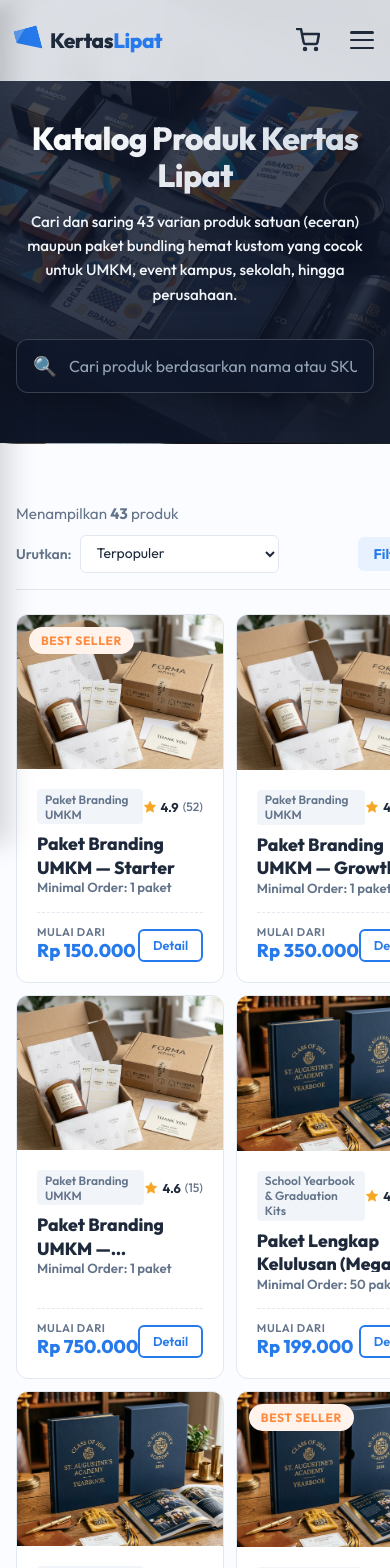
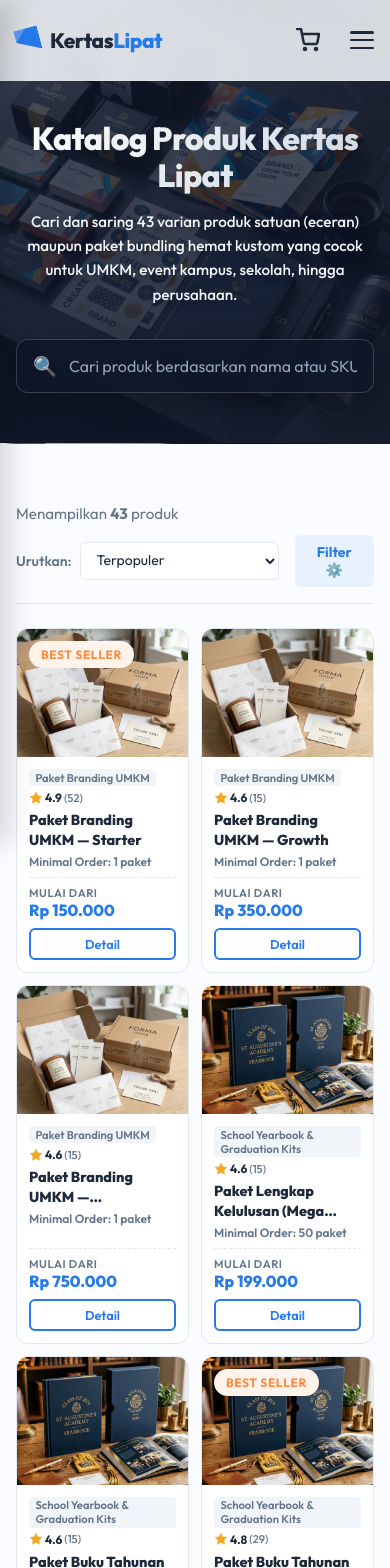
Before and after one commit to Ardiyanto24/mockup-website-kertas-lipat, a Next.js app: page /products in a window 390 px wide. Shown: the top 1568 px of the page. Built offline with nearby package versions, Linux system fonts and the light colour scheme.

Commit message:
style(molecules): optimize CatalogProductCard styles for mobile viewports

```diff
--- a/src/components/molecules/shared/CatalogProductCard/CatalogProductCard.module.css
+++ b/src/components/molecules/shared/CatalogProductCard/CatalogProductCard.module.css
@@ -179,3 +179,64 @@
   font-size: 0.8rem !important;
   padding: 0.4rem 0.8rem !important;
 }
+
+@media (max-width: 600px) {
+  .info {
+    padding: 12px;
+  }
+
+  .metaRow {
+    flex-wrap: wrap;
+    gap: 4px;
+    margin-bottom: 6px;
+  }
+
+  .styleTag {
+    font-size: 0.7rem;
+    padding: 0.1rem 0.4rem;
+  }
+
+  .rating {
+    gap: 2px;
+  }
+
+  .ratingScore {
+    font-size: 0.75rem;
+  }
+
+  .reviewCount {
+    font-size: 0.7rem;
+  }
+
+  .title {
+    font-size: 0.9rem;
+    height: 2.4rem;
+    margin-bottom: 4px;
+  }
+
+  .capacity {
+    font-size: 0.75rem;
+    margin-bottom: 8px;
+  }
+
+  .footerRow {
+    flex-direction: column;
+    align-items: stretch;
+    gap: 8px;
+    padding-top: 8px;
+  }
+
+  .priceContainer {
+    align-items: flex-start;
+  }
+
+  .price {
+    font-size: 1rem;
+  }
+
+  .detailsBtn {
+    width: 100%;
+    text-align: center;
+    padding: 6px 0 !important;
+  }
+}
```
